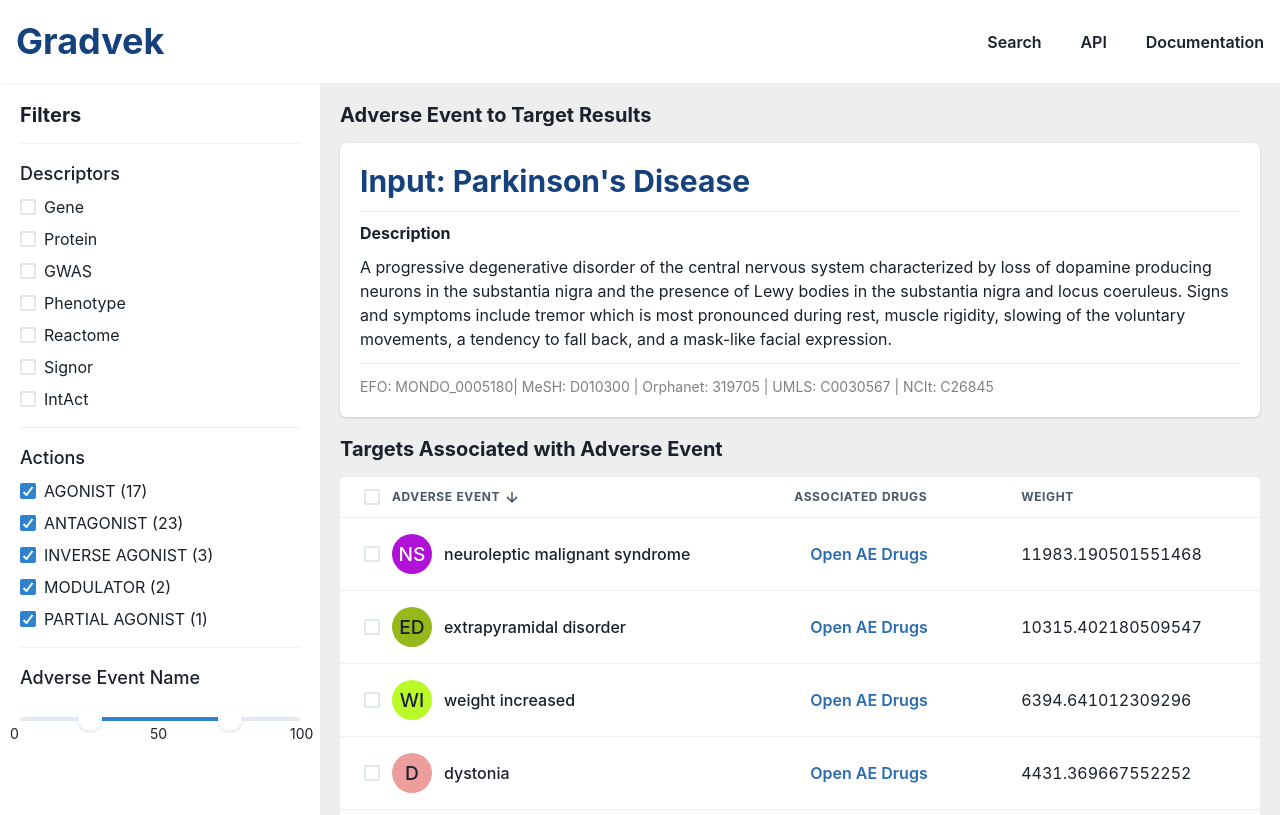
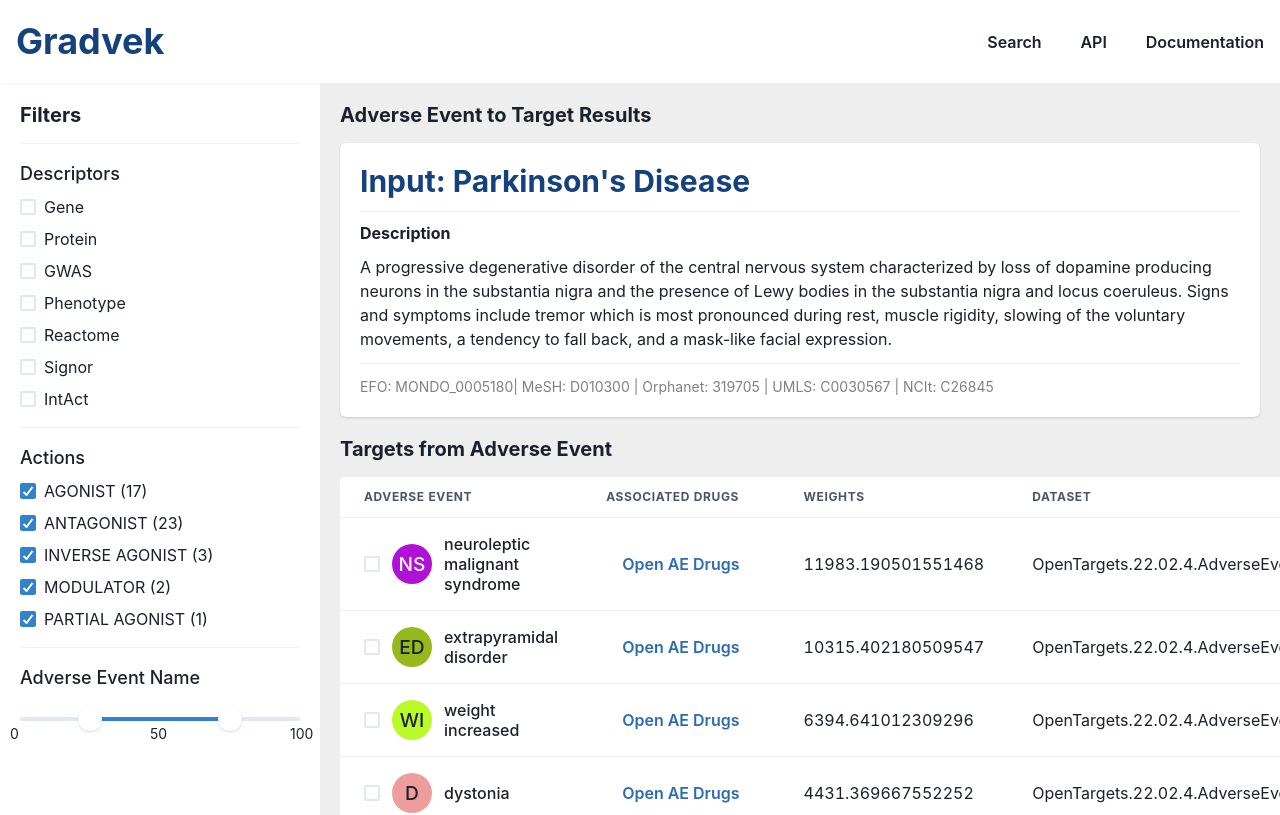
Before and after one commit to team-gradvek/gradvek, a Next.js app in the folder frontend/: page /adverseEventToTarget in a window 1280 px wide. Shown: the top 815 px of the page. Built offline with nearby package versions, Linux system fonts and the light colour scheme.

Commit message:
props for datatable to take as many cols as needed

```diff
--- a/frontend/src/components/results/DataTable.jsx
+++ b/frontend/src/components/results/DataTable.jsx
@@ -3,7 +3,7 @@ import {
   Box,
   Checkbox,
   HStack,
-  Icon,
+  Heading,
   Table,
   Tbody,
   Td,
@@ -22,39 +22,31 @@ import {
   ModalCloseButton,
 } from '@chakra-ui/react'
 import { IoArrowDown } from 'react-icons/io5'
-import { events } from '../data/FetchAdverseEventData'
 import DrugTable from './DrugTable'
 
 
-const DataTable = (props) => {
+const DataTable = ({title, columns, data}) => {
   const { isOpen, onOpen, onClose } = useDisclosure()
   return (
   <>
-  <Table {...props} bg="white" borderRadius={5}>
+  <Heading size='md' mb={4}>{title}</Heading>
+  <Table bg="white" borderRadius={5}>
     <Thead>
       <Tr>
-        <Th>
-          <HStack spacing="3">
-            <Checkbox />
-            <HStack spacing="1">
-              <Text>Adverse Event</Text>
-              <Icon as={IoArrowDown} color="muted" boxSize="4" />
-            </HStack>
-          </HStack>
-        </Th>
-        <Th>Associated Drugs</Th>
-        <Th>Weight</Th>
+      {columns.map((col) => (
+        <Th className="capitalize" key={col.id}>{col.name}</Th>
+      ))}
       </Tr>
     </Thead>
     <Tbody>
-      {events.map((event) => (
-        <Tr key={event.id}>
+      {data.map((item) => (
+        <Tr key={item.id}>
           <Td>
             <HStack spacing="3">
               <Checkbox />
-              <Avatar name={event.name} boxSize="10" />
+              <Avatar name={item.name} boxSize="10" />
               <Box>
-                <Text fontWeight="medium">{event.name}</Text>
+                <Text fontWeight="medium">{item.name}</Text>
               </Box>
             </HStack>
           </Td>
@@ -62,7 +54,10 @@ const DataTable = (props) => {
             <Button variant="ghost" colorScheme="blue" onClick={onOpen}>Open AE Drugs</Button>
           </Td>
           <Td>
-            <Text color="muted">{event.llr}</Text>
+            <Text color="muted">{item.llr}</Text>
+          </Td>
+          <Td>
+            <Text color="muted">{item.dataset}</Text>
           </Td>
         </Tr>
       ))}
--- a/frontend/src/components/results/filters/Descriptors.jsx
+++ b/frontend/src/components/results/filters/Descriptors.jsx
@@ -8,7 +8,7 @@ export const Descriptors = ({title, checkboxArray}) => {
               {title}
             </Text>
       {checkboxArray.map((item) => (
-      <Checkbox size='md' colorScheme='blue' id={ item.name }>
+      <Checkbox size='md' colorScheme='blue' id={ item.name } key={item.name}>
         { item.name }
       </Checkbox>
       ))}
--- a/frontend/src/pages/adverseEventToTarget/index.js
+++ b/frontend/src/pages/adverseEventToTarget/index.js
@@ -1,6 +1,5 @@
-import { Box, Card, CardBody, Stack, Divider, Text, Flex } from '@chakra-ui/react'
+import { Box, Card, CardBody, Stack, Divider, Text, Heading } from '@chakra-ui/react'
 import Head from "next/head";
-import { Heading } from '@chakra-ui/react'
 import ResultsLayout from '@/components/results/ResultsLayout';
 import DataTable from '@/components/results/DataTable'
 import theme from '@/styles/theme';
@@ -9,6 +8,7 @@ import { WeightSlider } from '@/components/results/filters/WeightSlider';
 import { Descriptors } from '@/components/results/filters/Descriptors';
 import { actionsData } from '@/components/data/FetchActionsData';
 import { ResultsSidebar } from '@/components/results/ResultsSidebar';
+import { events } from '@/components/data/FetchAdverseEventData';
 
 const checkboxData = [
   {
@@ -31,6 +31,25 @@ const checkboxData = [
   },
   {
     name: 'IntAct'
+  }
+]
+
+const columns = [
+  {
+    id: 1,
+    name: 'Adverse Event'
+  },
+  {
+    id: 2,
+    name: 'Associated Drugs'
+  },
+  {
+    id: 3,
+    name: 'Weights'
+  },
+  {
+    id: 4,
+    name: 'Dataset'
   }
 ]
 
@@ -87,8 +106,11 @@ export default function TargetToAEResults() {
           </Box>
           {/* Search Results Table */}
           <Box w='100%' mb='5'>
-          <Heading size='md' mb={4}>Targets Associated with Adverse Event</Heading>
-          <DataTable/>
+          <DataTable
+          title="Targets from Adverse Event"
+          columns={columns}
+          data={events}
+          />
           </Box>
         </Box>
 
--- a/frontend/src/styles/globals.css
+++ b/frontend/src/styles/globals.css
@@ -112,6 +112,10 @@ a {
 
 }
 
+.capitalize{
+  text-transform: capitalize;
+}
+
 @media (prefers-color-scheme: dark) {
   html {
     color-scheme: dark;
```
